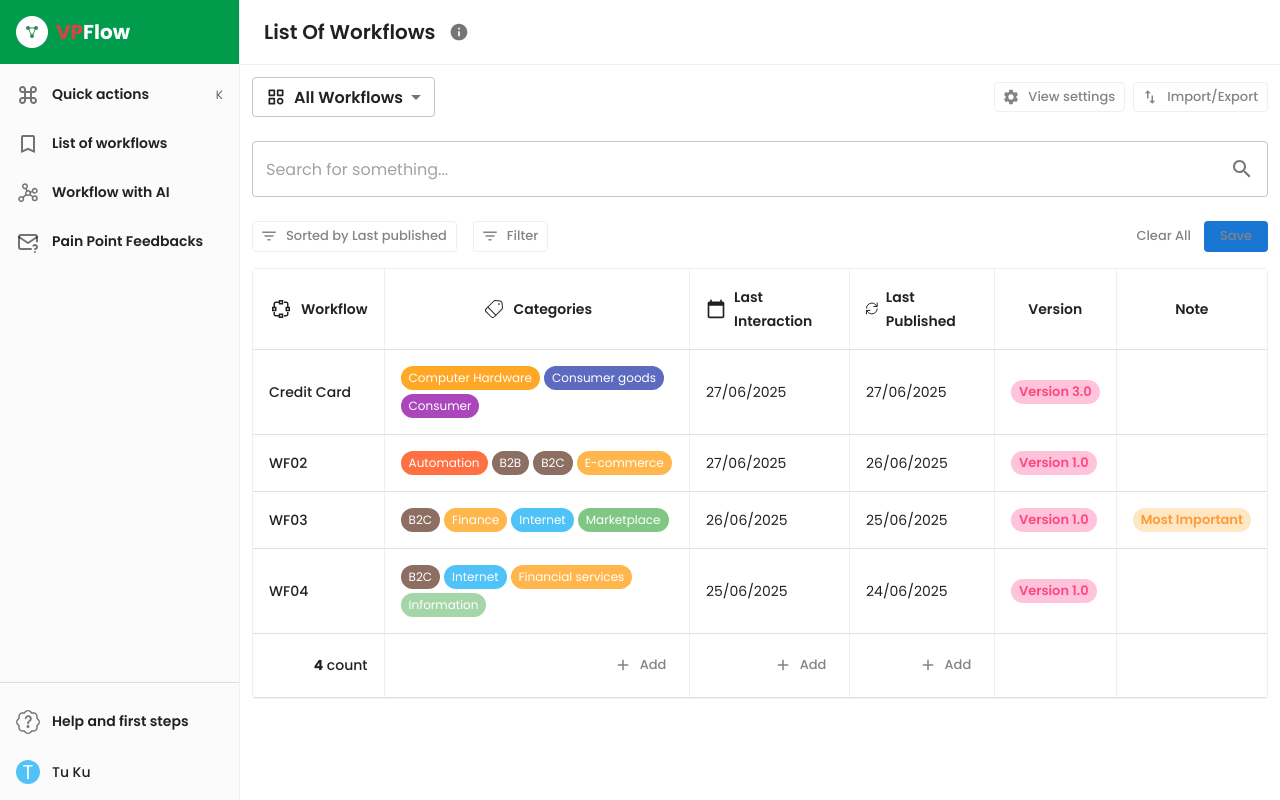
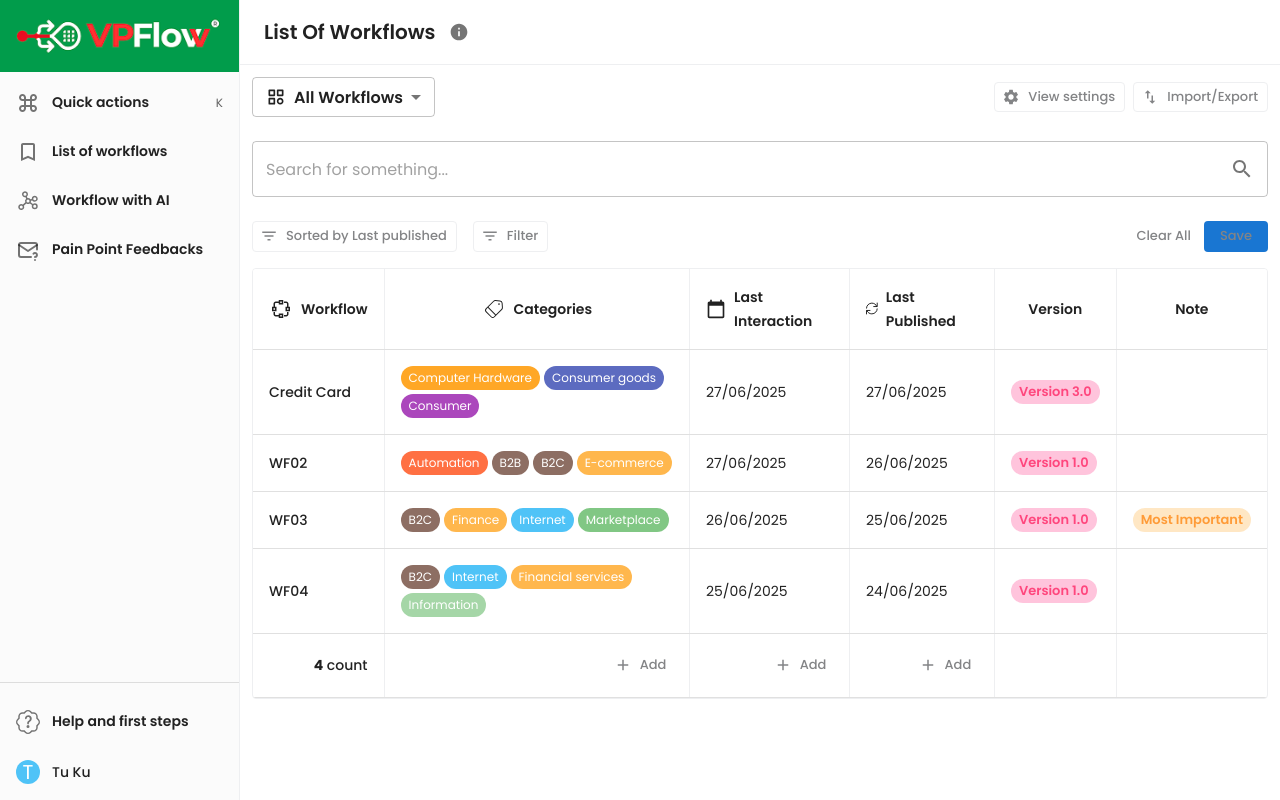
Before and after one commit to Tuprott991/VPFlow, a React (Vite) app in the folder frontend/: page /login in a window 1280 px wide. Both pictures are taken after typing "name@example.com", "Sample123" into the empty fields and a click on the button "Login". Built offline with nearby package versions, Linux system fonts and the light colour scheme.

Commit message:
update front

```diff
--- a/frontend/src/layouts/PrivateLayout/sidebar.jsx
+++ b/frontend/src/layouts/PrivateLayout/sidebar.jsx
@@ -22,52 +22,52 @@ import { TbMailQuestion } from "react-icons/tb";
 
 const drawerWidth = 240;
 
-const VPFlowLogo = () => (
-    <Box
-        sx={{
-            display: "flex",
-            alignItems: "center",
-            p: 2,
-            backgroundColor: "#019C4B",
-            overflow: "hidden",
-        }}
-    >
-        <Box
-            sx={{
-                width: 32,
-                height: 32,
-                backgroundColor: "white",
-                borderRadius: "50%",
-                display: "flex",
-                alignItems: "center",
-                justifyContent: "center",
-                mr: 1,
-                flexShrink: 0,
-            }}
-        >
-            <svg width="20" height="20" viewBox="0 0 20 20">
-                <circle cx="6" cy="6" r="2" fill="#2E8B57" />
-                <circle cx="14" cy="6" r="2" fill="#2E8B57" />
-                <circle cx="10" cy="14" r="2" fill="#2E8B57" />
-                <line x1="6" y1="6" x2="14" y2="6" stroke="#2E8B57" strokeWidth="1" />
-                <line x1="6" y1="6" x2="10" y2="14" stroke="#2E8B57" strokeWidth="1" />
-                <line x1="14" y1="6" x2="10" y2="14" stroke="#2E8B57" strokeWidth="1" />
-            </svg>
-        </Box>
-        <Typography
-            variant="h6"
-            sx={{
-                fontWeight: "bold",
-                color: "white",
-                overflow: "hidden",
-                whiteSpace: "nowrap",
-                textOverflow: "ellipsis",
-            }}
-        >
-            <span style={{ color: "#D64545" }}>VP</span>Flow
-        </Typography>
-    </Box>
-);
+// const VPFlowLogo = () => (
+//     <Box
+//         sx={{
+//             display: "flex",
+//             alignItems: "center",
+//             p: 2,
+//             backgroundColor: "#019C4B",
+//             overflow: "hidden",
+//         }}
+//     >
+//         <Box
+//             sx={{
+//                 width: 32,
+//                 height: 32,
+//                 backgroundColor: "white",
+//                 borderRadius: "50%",
+//                 display: "flex",
+//                 alignItems: "center",
+//                 justifyContent: "center",
+//                 mr: 1,
+//                 flexShrink: 0,
+//             }}
+//         >
+//             <svg width="20" height="20" viewBox="0 0 20 20">
+//                 <circle cx="6" cy="6" r="2" fill="#2E8B57" />
+//                 <circle cx="14" cy="6" r="2" fill="#2E8B57" />
+//                 <circle cx="10" cy="14" r="2" fill="#2E8B57" />
+//                 <line x1="6" y1="6" x2="14" y2="6" stroke="#2E8B57" strokeWidth="1" />
+//                 <line x1="6" y1="6" x2="10" y2="14" stroke="#2E8B57" strokeWidth="1" />
+//                 <line x1="14" y1="6" x2="10" y2="14" stroke="#2E8B57" strokeWidth="1" />
+//             </svg>
+//         </Box>
+//         <Typography
+//             variant="h6"
+//             sx={{
+//                 fontWeight: "bold",
+//                 color: "white",
+//                 overflow: "hidden",
+//                 whiteSpace: "nowrap",
+//                 textOverflow: "ellipsis",
+//             }}
+//         >
+//             <span style={{ color: "#D64545" }}>VP</span>Flow
+//         </Typography>
+//     </Box>
+// );
 
 const Sidebar = () => {
     const sidebarItems = [
@@ -113,7 +113,13 @@ const Sidebar = () => {
                 },
             }}
         >
-            <VPFlowLogo />
+            <Box sx={{ display: "flex", alignItems: "center", p: 2, backgroundColor: "#019C4B" }}>
+                <img
+                    src="../../public/group_41.png"
+                    alt="VPFlow Logo"
+                    style={{ height: 40, objectFit: "contain" }}
+                />
+            </Box>
 
             <List sx={{ overflowX: "hidden" }}>
                 {sidebarItems.map((item, index) => (
```
